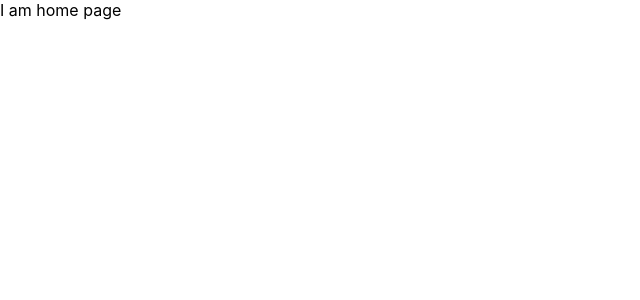
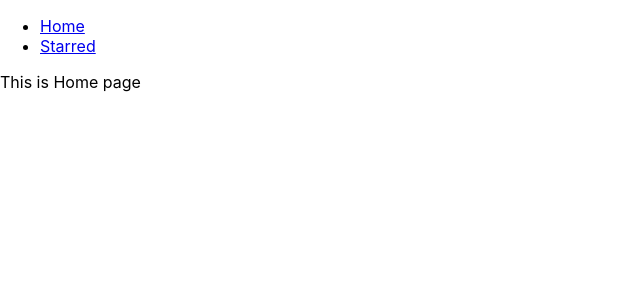
Before and after one commit to ParasRawat29/box-office, a React (Create React App) app: page / in a window 1280 px wide. Shown: the top 300 px of the page, without its empty margins (0-640 px from the left). Built offline with nearby package versions, Linux system fonts and the light colour scheme.

Commit message:
added pages and navbar

```diff
--- a/src/App.js
+++ b/src/App.js
@@ -1,16 +1,24 @@
 import React from 'react';
 import { Switch, Route } from 'react-router-dom';
+import Nav from './components/Nav';
+import Home from './pages/Home';
+import Starred from './pages/Starred';
 function App() {
   return (
+    <div>
+      <Nav />
       <Switch>
         <Route exact path="/">
-        I am home page
+          <Home />
         </Route>
         <Route exact path="/starred">
-        I am starred page
+          <Starred />
         </Route>
-      <Route>I AM 404 page</Route>
+        <Route>
+          <div>I AM 404 page</div>
+        </Route>
       </Switch>
+    </div>
   );
 }
 
--- /dev/null
+++ b/src/components/Nav.js
@@ -0,0 +1,30 @@
+import React from 'react';
+import { Link } from 'react-router-dom';
+
+const LINKS = [
+  {
+    to: '/',
+    text: 'Home',
+  },
+  {
+    to: '/starrd',
+    text: 'Starred',
+  },
+];
+function Nav() {
+  return (
+    <div>
+      <ul>
+        {LINKS.map(item => {
+          return (
+            <li>
+              <Link to={item.to}>{item.text}</Link>
+            </li>
+          );
+        })}
+      </ul>
+    </div>
+  );
+}
+
+export default Nav;
--- /dev/null
+++ b/src/pages/Home.js
@@ -0,0 +1,7 @@
+import React from 'react';
+
+function Home() {
+  return <div>This is Home page</div>;
+}
+
+export default Home;
--- /dev/null
+++ b/src/pages/Starred.js
@@ -0,0 +1,7 @@
+import React from 'react';
+
+function Starred() {
+  return <div>This is starred page</div>;
+}
+
+export default Starred;
```
Lines whose indentation alone changed are shown as unchanged.
